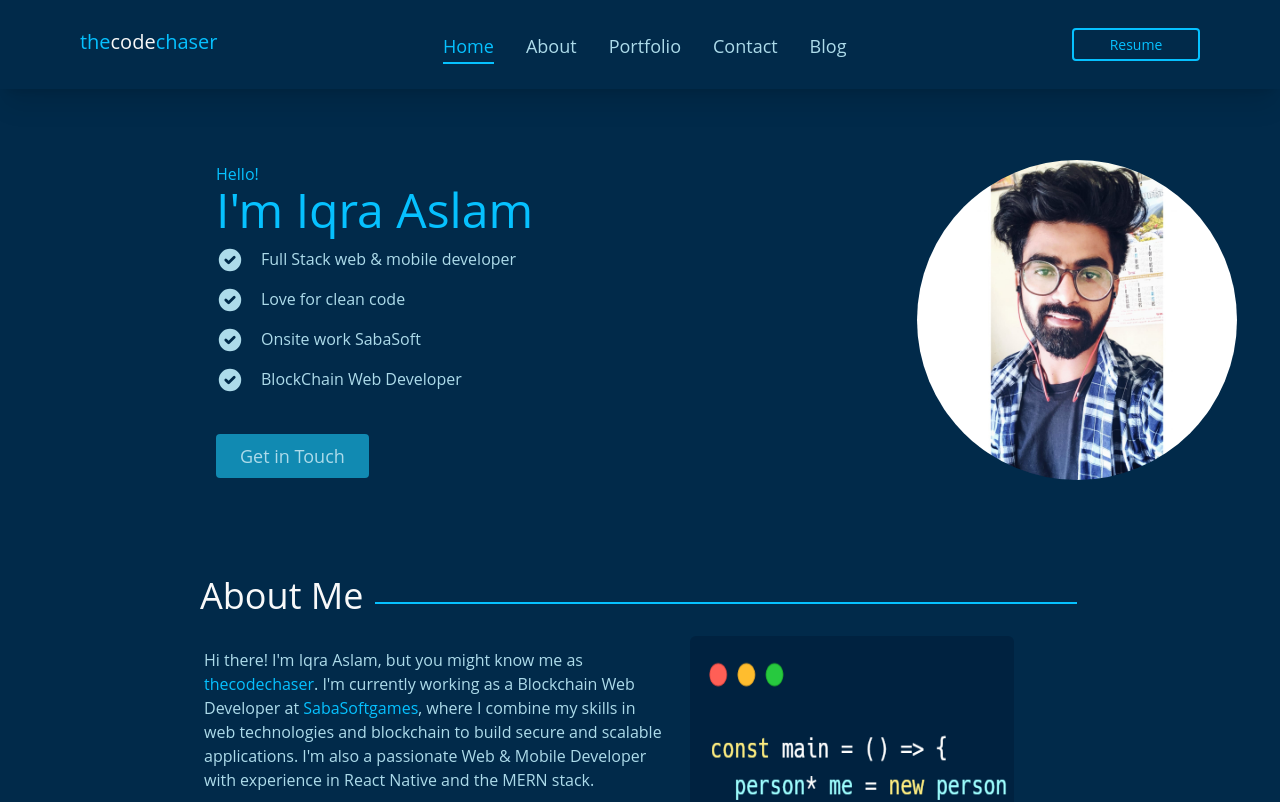
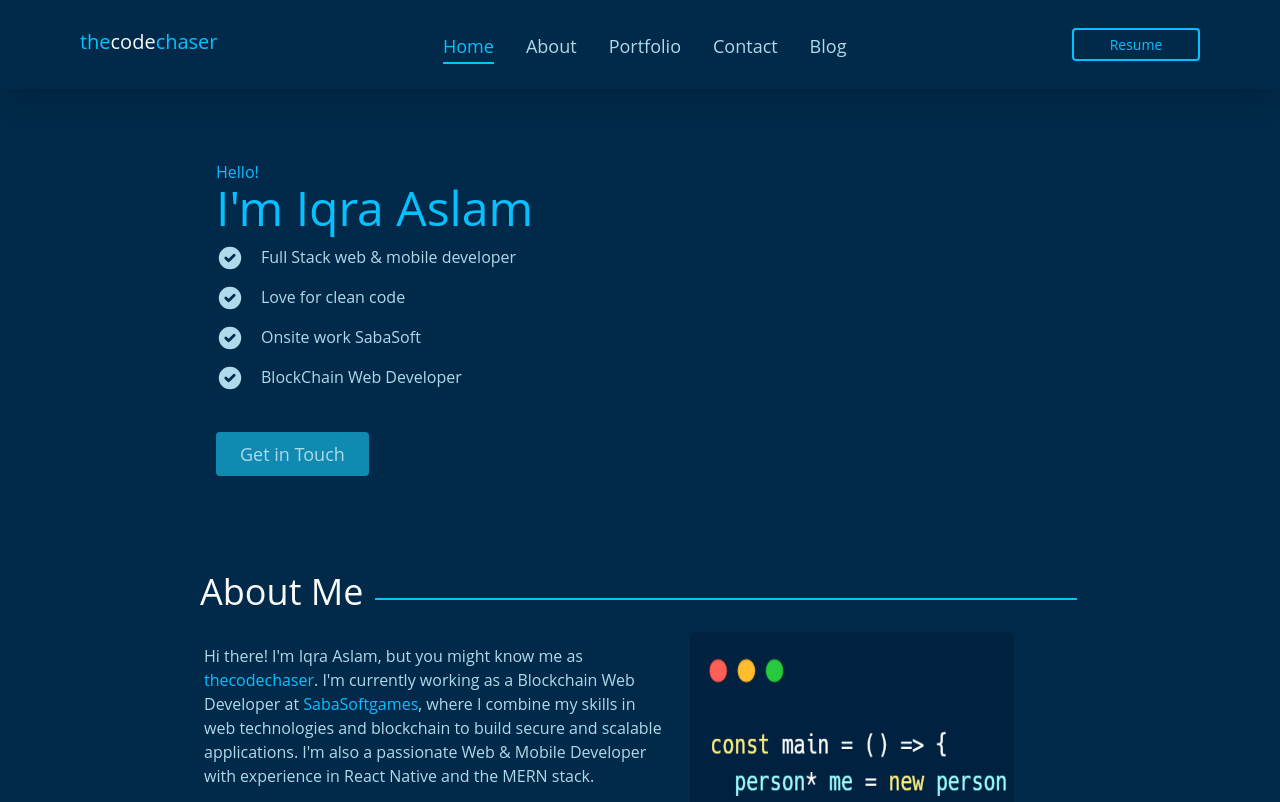
Before and after one commit to Iqra1Aslam/portfolio, a React (Create React App) app: page / in a window 1280 px wide. Shown: the top 802 px of the page. Built offline with nearby package versions, Linux system fonts and the light colour scheme; no server answers.

Commit message:
first commit

```diff
--- a/src/components/Home/HeroSection.js
+++ b/src/components/Home/HeroSection.js
@@ -13,7 +13,7 @@ const HeroSection = () => (
     className="flex flex-col items-center gap-10 md:ml-4 md:flex-row md:gap-96"
   >
     <div className="md:order-1">
-      <img src={profilePicture} alt="profile" className="h-64 rounded-full md:h-80" />
+      {/* <img src={profilePicture} alt="profile" className="h-64 rounded-full md:h-80" /> */}
     </div>
     <div className="text-skyColor">
       <p className="text-base text-secondaryColor">Hello!</p>
```
